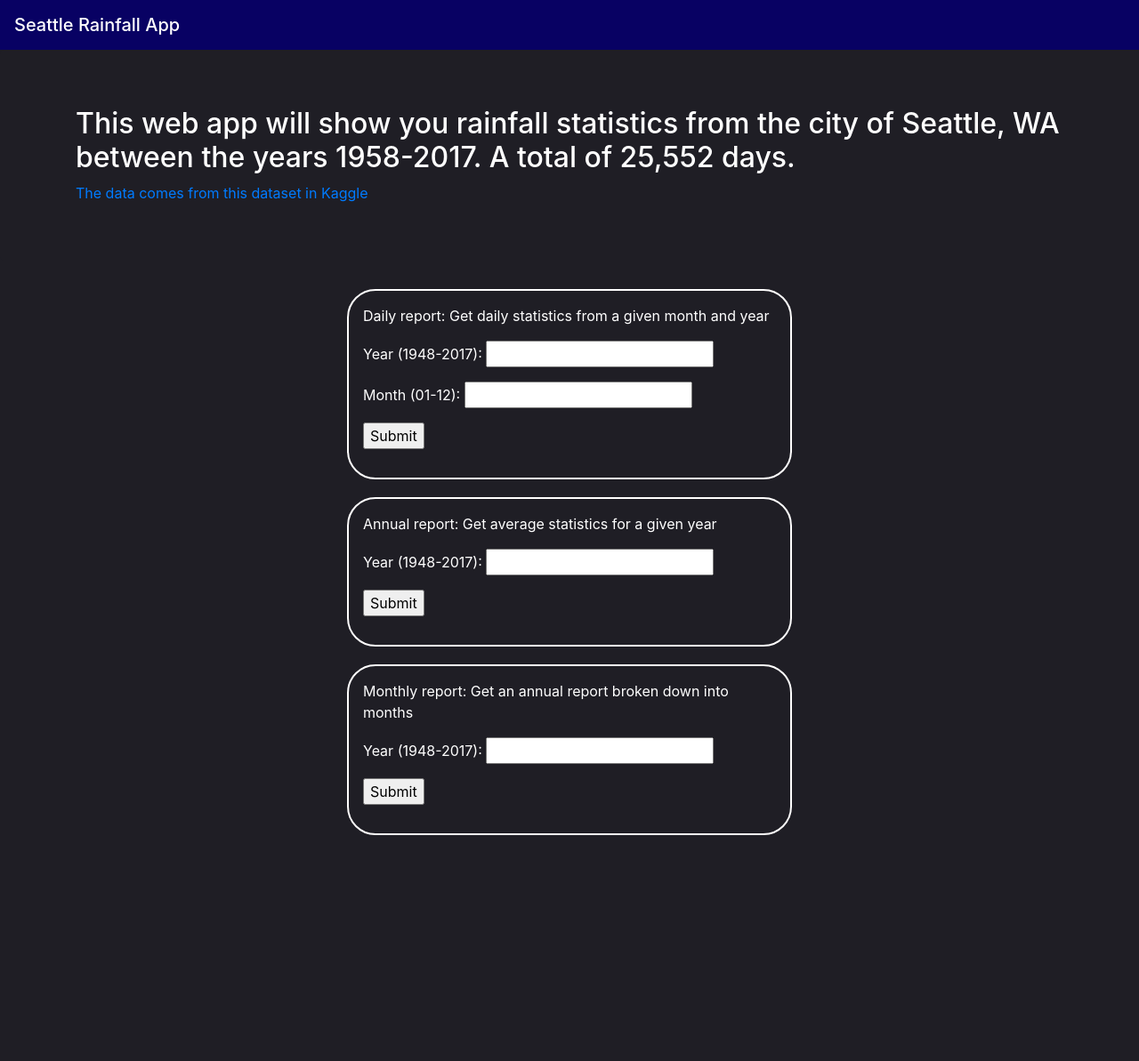
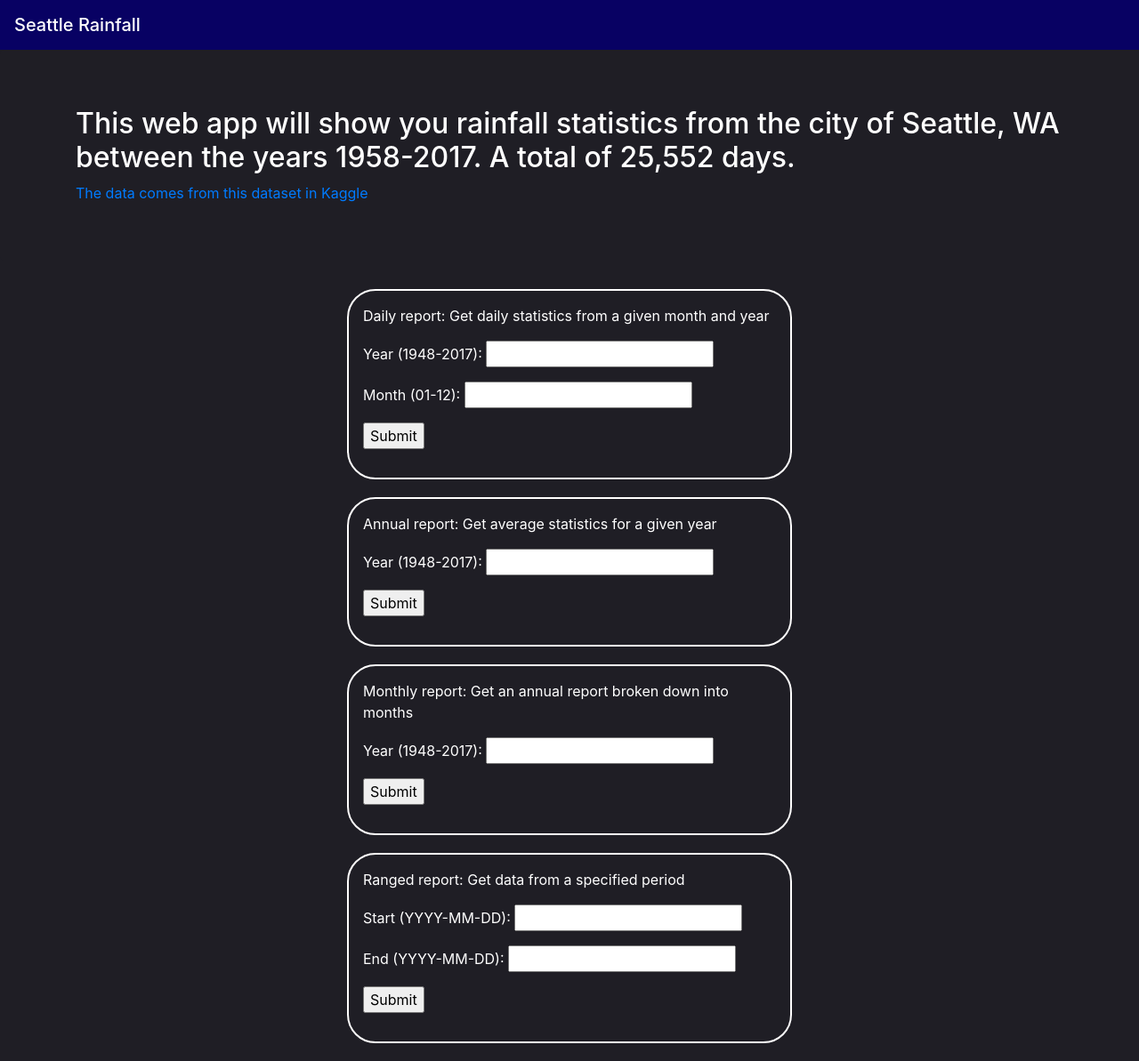
Before and after one commit to Cristian54/CSE111-Project, a Flask app: page / in a window 1280 px wide. Shown: the whole page at 89% size. Before the commit the page ends 939 px from the top, so only its background shows below. Run offline with Flask 2, Linux system fonts and the light colour scheme; data comes from the database, SQL or seed files in the repository.

Commit message:
Ranged report + added home link to navbar

```diff
--- a/app.py
+++ b/app.py
@@ -19,14 +19,10 @@ class Rain(db.Model):
     TMIN = db.Column(db.Integer)
     RAIN = db.Column(db.Boolean)
 
-
 @app.route('/')
 def home_page():
     days = Rain.query.count()
-    #hotDays = Rain.query.filter_by(TMAX = 98).all()
-
     return render_template('home.html', days = days)
-
 
 @app.route('/dailyReport', methods = ['POST', 'GET'])
 def dailyReport():
@@ -37,7 +33,6 @@ def dailyReport():
         yearMonth = form.get('Year') + "-" + form.get('Month')
         report = Rain.query.filter(Rain.DATE.startswith(yearMonth)).all()
         return render_template('DailyReport.html', dailyReport = report, yearMonth = yearMonth)
-
 
 @app.route('/annualReport', methods = ['POST', 'GET'])
 def annualReport():
@@ -54,7 +49,6 @@ def annualReport():
 
         return render_template('AnnualReport.html', year = year, rain = numRainyDays, avgPrcp = avgPrcp, avgMaxTemp = avgMaxTemp, avgMinTemp = avgMinTemp)
 
-
 @app.route('/monthlyReport', methods = ['POST', 'GET'])
 def monthlyReport():
     if request.method == 'GET':
@@ -69,5 +63,22 @@ def monthlyReport():
 
         return render_template('MonthlyReport.html', year = year, monthTemp = monthAvgTemp, avgPrcp = avgPrcp, rainDays = numRainyDays)
 
+@app.route('/RangedReport', methods = ['POST', 'GET'])
+def RangedReport():
+    if request.method == 'GET':
+        return f"The URL /monthlyReport is accessed directly. Try going to '/' to submit form"
+    if request.method == 'POST':
+        formData = request.form
+        start = formData.get('start')
+        end = formData.get('end')
+
+        totDays = db.session.query(db.func.count()).filter(Rain.DATE >= start, Rain.DATE <= end).scalar()
+        rainPrcp = db.session.query(db.func.count(), db.func.avg(Rain.PRCP)).filter(Rain.DATE >= start, Rain.DATE <= end, Rain.RAIN == 'TRUE')
+        hottest = db.session.query(db.func.strftime('%m-%d-%Y', Rain.DATE), db.func.max(Rain.TMAX)).filter(Rain.DATE >= start, Rain.DATE <= end).all()
+        coldest = db.session.query(db.func.strftime('%m-%d-%Y', Rain.DATE), db.func.min(Rain.TMIN)).filter(Rain.DATE >= start, Rain.DATE <= end).all()
+        topPrcp = db.session.query(db.func.strftime('%m-%d-%Y', Rain.DATE), db.func.max(Rain.PRCP)).filter(Rain.DATE >= start, Rain.DATE <= end).all()
+
+        return render_template('RangedReport.html', start = start, end = end, days = totDays, rain = rainPrcp, hotDay = hottest, coldDay = coldest, prcp = topPrcp)
+
 if __name__ == "__main__":
     app.run(debug=True)
--- a/queries.sql
+++ b/queries.sql
@@ -81,7 +81,6 @@ WHERE strftime('%Y-%m', DATE) = '1996-01'
 GROUP BY strftime('%d', DATE)
 
 --Query to get a ranged report (specified start and end dates)
-INSERT INTO RangedReport (rr_avgPrpc, rr_avgTemp, rr_numRainDays, rr_totalDays)
 SELECT AVG(PRCP), (AVG(TMAX)+AVG(TMIN))/2, (
     SELECT COUNT(RAIN)
     FROM SeattleRainfall
--- a/templates/AnnualReport.html
+++ b/templates/AnnualReport.html
@@ -17,6 +17,4 @@
 
 </div>
 
-<a href = "/">Go back to home page</a>
-
 {% endblock %}
--- a/templates/DailyReport.html
+++ b/templates/DailyReport.html
@@ -30,9 +30,4 @@
     </table>
 </div>
 
-<div class="container">
-  <a href = "/">Go back to home page</a>
-</div>
-
-
 {% endblock %}
--- a/templates/home.html
+++ b/templates/home.html
@@ -13,7 +13,7 @@
 
   <body class>
     <nav class="navbar navbar-expand-md navbar-dark" style="background-color: #080163;">
-        <span class="navbar-brand mb-0 h1">Seattle Rainfall App</span>
+        <span class="navbar-brand mb-0 h1">Seattle Rainfall</span>
     </nav>
 
     <div class="jumbotron">
@@ -42,6 +42,12 @@
       <p><input type = "submit" value = "Submit" /></p>
     </form>
 
+    <form action="RangedReport" method = "POST">
+      <p>Ranged report: Get data from a specified period</p>
+      <p>Start (YYYY-MM-DD): <input type = "text" name = "start" /></p>
+      <p>End (YYYY-MM-DD): <input type = "text" name = "end" /></p>
+      <p><input type = "submit" value = "Submit" /></p>
+    </form>
 
 
 
```
Also changed, not shown: templates/MonthlyReport.html (+3 -8 lines), templates/RangedReport.html (added, +22 -0 lines), templates/layout.html (+6 -1 lines).
